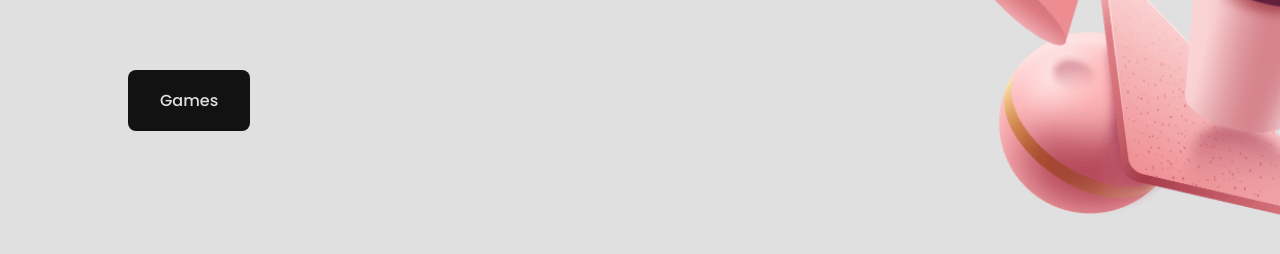
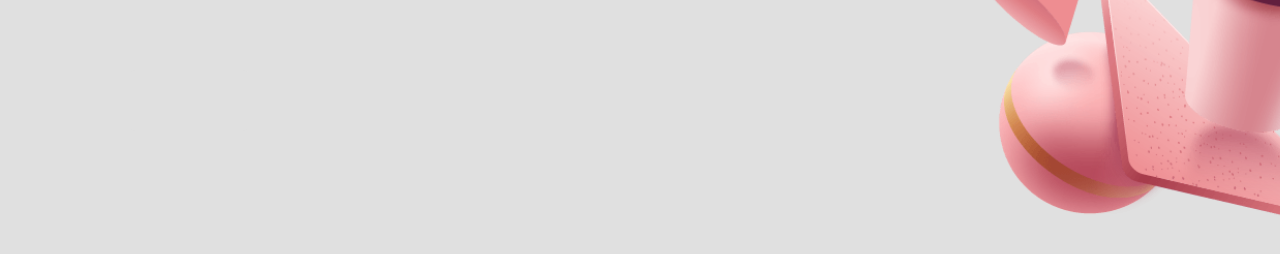
Before and after one commit to ayaanh786/Hussain-Softworks, a plain HTML site: page index.html in a window 1280 px wide. Shown: the part 392-646 px from the top of the page. Drawn offline with nearby package versions, Linux system fonts and the light colour scheme; no server answers.

Commit message:
Update styles.css

```diff
--- a/css/styles.css
+++ b/css/styles.css
@@ -6,7 +6,7 @@
 
   /*===== Colors =====*/
   --first-color: #e0e0e0;
-  --first-color-dark: #121212;
+  --first-color-dark: #e0e0e0;
   --first-color-darken: #121212;
   --white-color: #e0e0e0;
 
```
